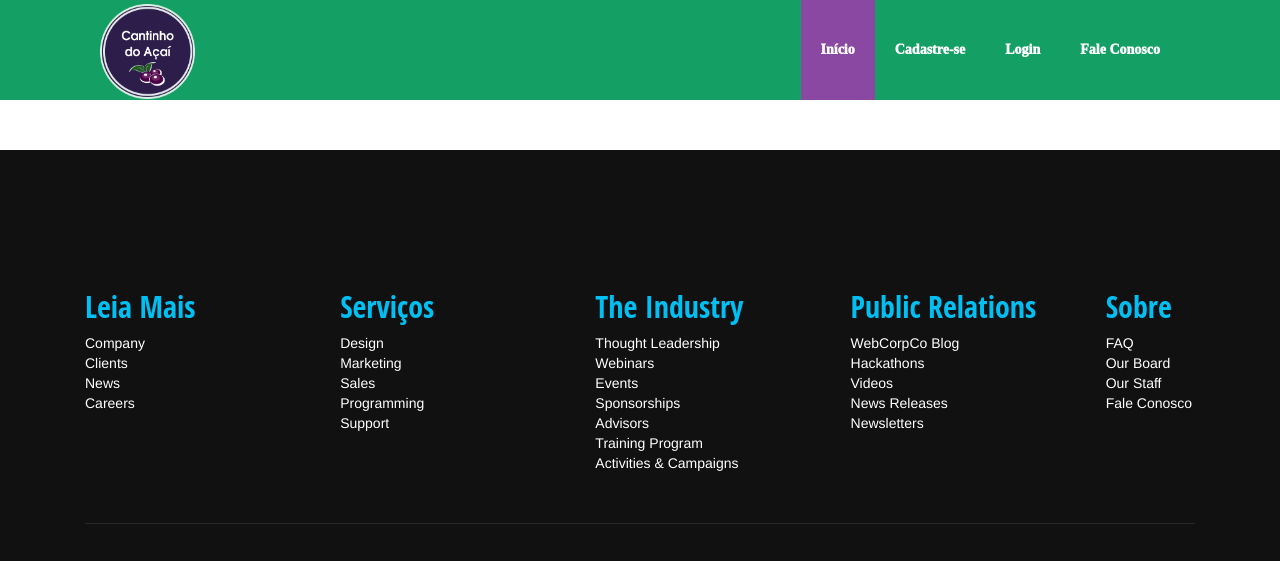
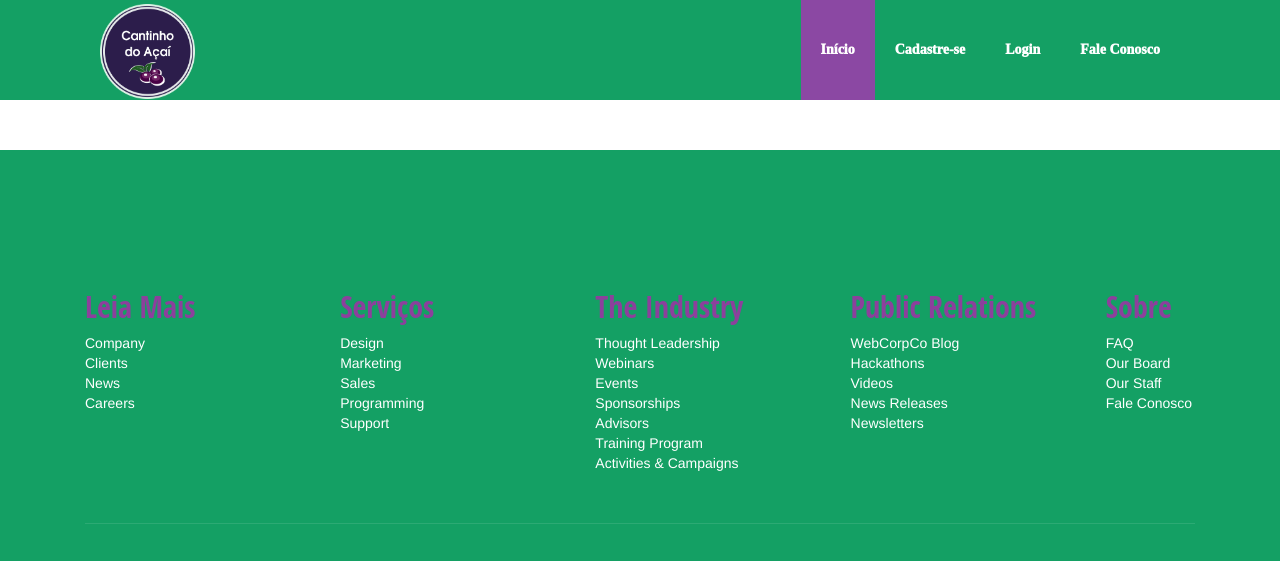
Before and after one commit to brunogomesifrn/pi19acaiteria, a Django app: page / in a window 1280 px wide. Shown: the top 561 px of the page. Run offline with Django 3.2, Linux system fonts and the light colour scheme; some libraries are stand-ins or nearby versions.

Commit message:
Alterei as cores dorodapé

```diff
--- a/core/static/style.css
+++ b/core/static/style.css
@@ -133,7 +133,7 @@ a {
   padding-top: 10px !important;
 }
 .ct-footer {
-  background-color: #111;
+  background-color: rgb(20,160,100);
   padding-top: 70px;
   margin-top: 20px;
   position: relative;
@@ -187,7 +187,8 @@ a {
 }
 .ct-footer-list > li .ct-footer-list-header {
   font-family: 'Open Sans Condensed', sans-serif;
-  color: #00bff3;
+  color: rgba(170,40,170,0.8);
+  font-weight: bold;
   font-size: 30px;
 }
 .ct-footer-list > li ul {
@@ -202,7 +203,7 @@ a {
   text-decoration: underline;
 }
 .ct-footer-post {
-  background: #000;
+  background: rgb(25,140,90);
   padding: 30px 0;
 }
 .ct-footer-post .inner-left,
```
